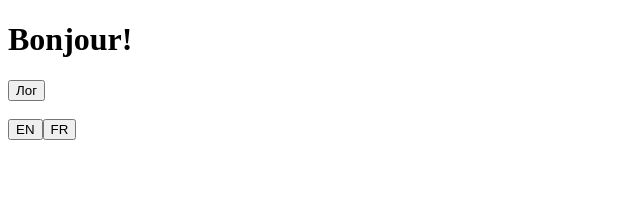
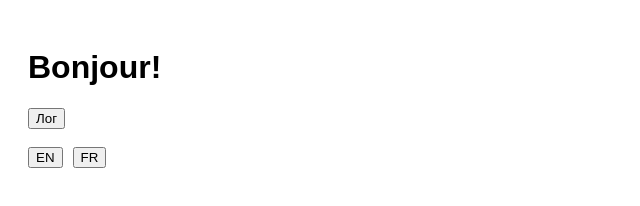
Before and after one commit to MarieMiro/13, a plain HTML site: page index.html in a window 1280 px wide. Shown: the whole page, without its empty margins (0-640 px from the left). Drawn offline with nearby package versions, Linux system fonts and the light colour scheme.

Commit message:
Update index.html

```diff
--- a/index.html
+++ b/index.html
@@ -4,66 +4,56 @@
   <meta charset="UTF-8">
   <title>Vue i18n + Logger</title>
   <script src="https://unpkg.com/vue@3"></script>
+  <style>
+    body { font-family: sans-serif; padding: 20px; }
+    button { margin-right: 10px; }
+  </style>
 </head>
 <body>
   <div id="app">
-    <h1>{{ translatedHello }}</h1>
+    <h1>{{ translate('greetings.hello') }}</h1>
 
-    <button @click="$log('Привет!')">Лог</button>
-    <br><br>
-    <button @click="$setLanguage(english)">EN</button>
-    <button @click="$setLanguage(french)">FR</button>
+    <button @click="log('Привет!')">Лог</button><br><br>
+    <button @click="setLanguage('en')">EN</button>
+    <button @click="setLanguage('fr')">FR</button>
   </div>
 
-  <script type="module">
-    const english = {
-      greetings: { hello: 'Hello!', goodbye: 'Goodbye!' }
-    }
-
-    const french = {
-      greetings: { hello: 'Bonjour!', goodbye: 'Au revoir!' }
+  <script>
+    const messages = {
+      en: {
+        greetings: {
+          hello: 'Hello!',
+          goodbye: 'Goodbye!'
+        }
+      },
+      fr: {
+        greetings: {
+          hello: 'Bonjour!',
+          goodbye: 'Au revoir!'
+        }
+      }
     }
 
     const app = Vue.createApp({
       data() {
         return {
-          currentLang: french,
-          english,
-          french
+          currentLang: 'fr'
         }
       },
-      computed: {
-        translatedHello() {
-          return this.$translate('greetings.hello')
-        }
-      }
-    })
-
-    // Плагины
-    app.use({
-      install(app, options) {
-        app.config.globalProperties.$translate = (key) => {
-          return key.split('.').reduce((o, i) => o?.[i], options) ?? '*перевод не найден+'
-        }
-        app.provide('i18n', options)
-      }
-    }, french)
-
-    app.use({
-      install(app) {
-        app.config.globalProperties.$log = (msg) => {
+      methods: {
+        translate(key) {
+          const keys = key.split('.')
+          return keys.reduce((acc, k) => acc?.[k], messages[this.currentLang]) ?? '*перевод не найден+'
+        },
+        setLanguage(lang) {
+          this.currentLang = lang
+        },
+        log(msg) {
           console.log(`[LOG]: ${msg}`)
         }
       }
     })
 
-    // Смена языка
-    app.config.globalProperties.$setLanguage = function(langData) {
-      this.$translate = (key) => {
-        return key.split('.').reduce((o, i) => o?.[i], langData) ?? '*перевод не найден+'
-      }
-    }.bind(app.config.globalProperties)
-
     app.mount('#app')
   </script>
 </body>
```
